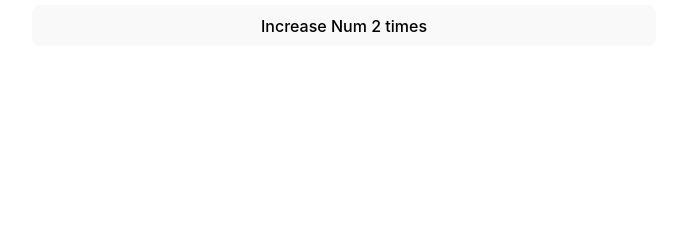
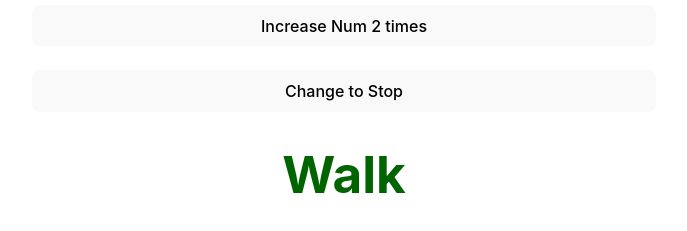
Before and after one commit to jacob-guerrero/TOP-lessons, a React (Vite) app in the folder react-introduction/states-effects/: page / in a window 1280 px wide. Shown: the part 907-1138 px from the top of the page, without its empty margins (296-983 px from the left). Before the commit the page ends 985 px from the top, so only its background shows below. Built offline with nearby package versions, Linux system fonts and the light colour scheme.

Commit message:
Add component to show state as a Snapshot

```diff
--- a/react-introduction/states-effects/src/App.jsx
+++ b/react-introduction/states-effects/src/App.jsx
@@ -1,6 +1,28 @@
 import { useState } from "react";
 import sculptureList from "./data";
 import "./App.css";
+
+function TrafficLight() {
+  const [walk, setWalk] = useState(true);
+
+  function handleClick() {
+    setWalk(!walk);
+    alert(walk ? 'Stop is next' : 'Walk is next');
+  }
+
+  return (
+    <>
+      <button onClick={handleClick}>
+        Change to {walk ? 'Stop' : 'Walk'}
+      </button>
+      <h1 style={{
+        color: walk ? 'darkgreen' : 'darkred'
+      }}>
+        {walk ? 'Walk' : 'Stop'}
+      </h1>
+    </>
+  );
+}
 
 function Person() {
   const [person, setPerson] = useState({ name: "John", number: 100 });
@@ -15,6 +37,7 @@
       <h1>Increase the number</h1>
       <h2>{person.number}</h2>
       <button onClick={handleIncrease}>Increase Num 2 times</button>
+      <br />
     </>
   );
 }
@@ -132,6 +155,7 @@
       <SendForm></SendForm>
       <ColorsElement></ColorsElement>
       <Person></Person>
+      <TrafficLight></TrafficLight>
     </>
   );
 }
```
